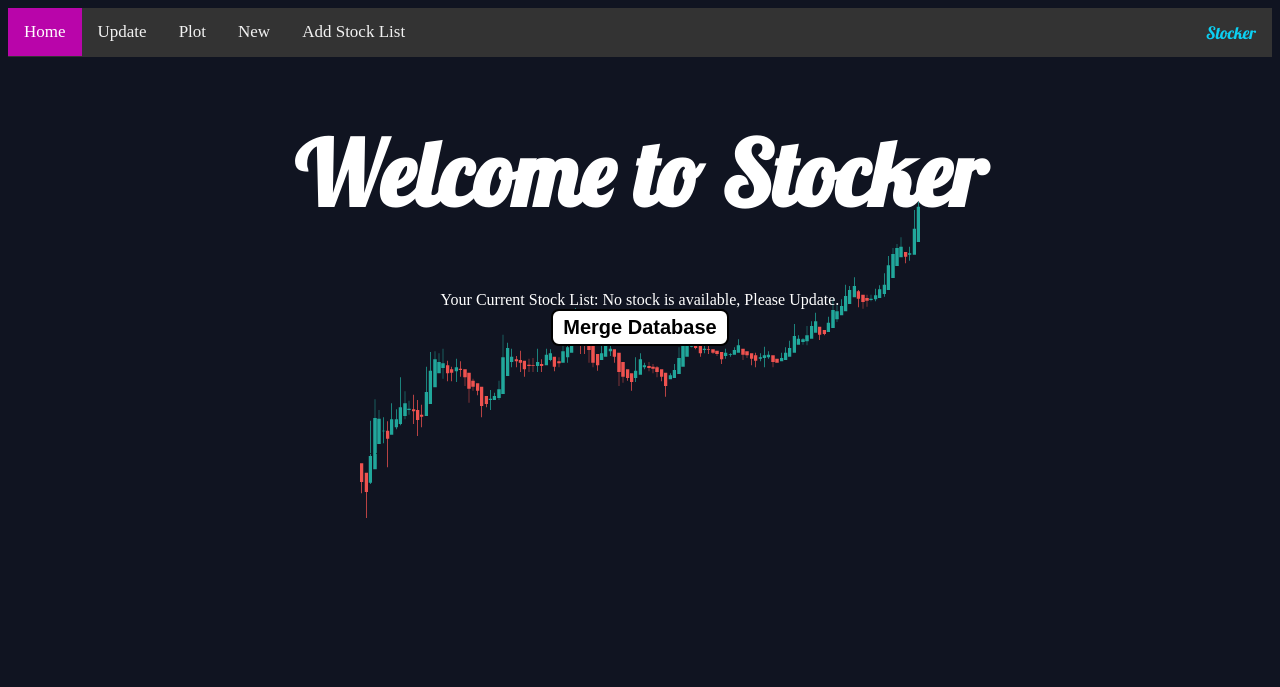
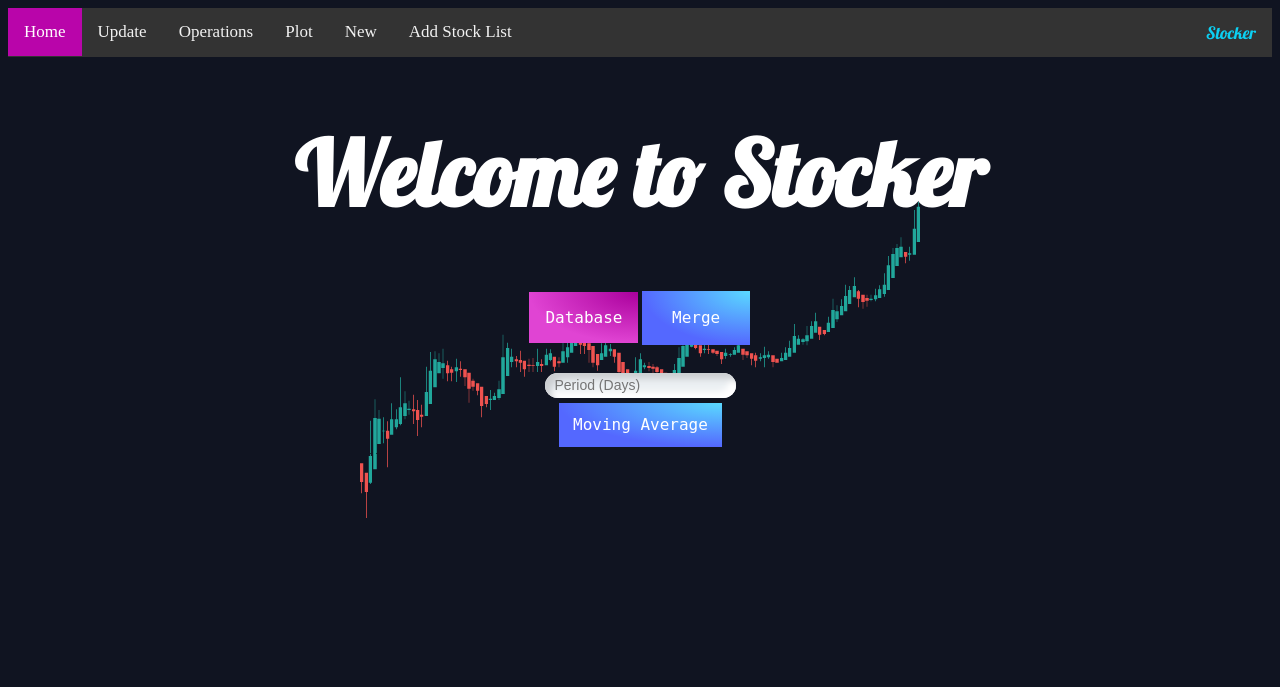
Before and after one commit to AniruddhaMandal/Stocker, a Flask app: page / in a window 1280 px wide. Shown: the top 687 px of the page. Run offline with Flask 2, Linux system fonts and the light colour scheme.

Commit message:
Format Changed: Added Operation Page

```diff
--- a/Downloader/config.json
+++ /dev/null
@@ -1 +0,0 @@
-{"stock_list": [{"name": "ITC", "id": "ITC.NS"}, {"name": "COALINDIA", "id": "COALINDIA.NS"}]}
--- a/Downloader/update.py
+++ b/Downloader/update.py
@@ -5,10 +5,21 @@ import json
 
 _log = catalog.CataLog()
 
+STOCK_DATABASE_NAME_FILE = "Data/config.json"
+
 def update_data():
     os.makedirs(config.CLEAN_OUT_DIR,exist_ok=True)
     os.makedirs(config.RAW_OUT_DIR,exist_ok=True)
-    with open("Downloader/config.json") as f:
+
+    # Handeling Error: If the Data folder is newly created
+    # or the json file is deleted, then the config.json file is created.
+    if "config.json" not in os.listdir('Data/'):
+        f = open(STOCK_DATABASE_NAME_FILE,'w')
+        stock_names = {"stock_list":[]}
+        json.dump(stock_names,f)
+        f.close()
+
+    with open(STOCK_DATABASE_NAME_FILE) as f:
         stock_names = json.load(f)
     for i in stock_names['stock_list']:
         stock_object = stocks.Stock(name=i['name'], id=i['id'])
@@ -19,9 +30,18 @@ def update_data():
             _log.fail(f"Error occured for [{i['id']}].The id ({i['id']}) for the stock {i['name']} might be wrong. Please make sure the id is correct.")
 
 def update_stock_json(new_stock:dict):
-    with open("Downloader/config.json", 'r') as f:
-        stock_names = json.load(f)
+    try:
+        with open(STOCK_DATABASE_NAME_FILE, 'r') as f:
+            stock_names = json.load(f)
+    except:
+        # Handeling Error: If the json file gets deleted.
+        os.makedirs("Data/",exist_ok=True)
+        f = open(STOCK_DATABASE_NAME_FILE,'w')
+        stock_names = {"stock_list":[]}
+        json.dump(stock_names,f)
+        f.close()
 
-    with open("Downloader/config.json", 'w') as f:
-        stock_names['stock_list'].append(new_stock)
+    with open(STOCK_DATABASE_NAME_FILE, 'w') as f:
+        if new_stock not in stock_names['stock_list']:
+            stock_names['stock_list'].append(new_stock)
         json.dump(stock_names,f)
--- a/Stocker/config.py
+++ b/Stocker/config.py
@@ -2,3 +2,4 @@ URL = "https://query1.finance.yahoo.com/v7/finance/download/$stock_name?period1=
 
 RAW_OUT_DIR = 'Data/RawData/'
 CLEAN_OUT_DIR = 'Data/CleanData/'
+MOVING_AVG_DIR = 'Data/MovingAvg/'
--- a/webapi/add_stock.py
+++ b/webapi/add_stock.py
@@ -22,11 +22,9 @@ def add_stock_list():
         return render_template('/add_list.html')
     if request.method == 'POST':
         stock_list = request.form
-        stock_list = stock_list['stock_list'].split(",")
-        print(stock_list)
+        stock_list = stock_list['stock_list'].replace(" ",'').split(",")
 
         for stock_name in stock_list:
-            print(stock_name)
             new_stock = {
                 'name': stock_name,
                 'id' : stock_name+".NS"
--- a/webapi/main.py
+++ b/webapi/main.py
@@ -1,13 +1,19 @@
+import os
+import requests
+import json
+
 from flask import Flask, render_template, request,redirect
-import os
-from Catalog import catalog
 from flask.helpers import url_for
 
 
+from Catalog import catalog
 from Downloader import update
+from Stocker import config
+from Stocker import stocks
 from webapi.add_stock import add_client
 from webapi.plot_request import plot_client
 from webapi.merge_api import merge_client
+from webapi.avg_api import avg_client
 
 _log = catalog.CataLog()
 
@@ -15,14 +21,15 @@ web_client = Flask(__name__)
 web_client.register_blueprint(add_client)
 web_client.register_blueprint(plot_client)
 web_client.register_blueprint(merge_client)
+web_client.register_blueprint(avg_client)
 
 @web_client.route("/")
 def home():
     try:
-        stocks_list = os.listdir("Data/RawData")
+        stocks_list = os.listdir(config.RAW_OUT_DIR)
         return render_template('main.html',stock_list=stocks_list)
     except:
-        return render_template('main.html',stock_list="No stock is available, Please Update.")
+        return render_template('main.html',stock_list=" ")
 
 @web_client.route("/update")
 def update_call():
@@ -35,9 +42,25 @@ def plot_interface():
         return render_template('select_plot.html')
     if request.method == 'POST':
         plot_stock = request.form
-        print(plot_stock)
         return redirect(url_for('plot_interface')+'/'+plot_stock['stock_name']+'/'+plot_stock['stock_id'])
 
+@web_client.route("/ops", methods=['GET','POST'])
+def operations_interface():
+    try:
+        stock_list = os.listdir(config.RAW_OUT_DIR)
+        stock_list = [i.replace(".csv","") for i in stock_list]
+    except:
+        stock_list = " "
+    if request.method == "GET":
+        return render_template("operations.html",stock_list=stock_list)
+
+    if request.method == "POST":
+        operation_requested = list(request.form.keys())[-1]
+        requested_stocks = request.form
+        message = requests.post(f"http://127.0.0.1:5000/{operation_requested}",json=requested_stocks).text
+
+        message = message.split("\n")
+        return render_template("operations.html",stock_list=stock_list,message=message)
 
 if __name__ == "__main__":
     web_client.run(debug=True)
--- a/webapi/static/css/background.css
+++ b/webapi/static/css/background.css
@@ -13,3 +13,41 @@
     color: white;
     text-align: center;
 }
+
+/* Animate Message: Hide Message Box */
+.message-box {
+    -moz-animation: cssAnimation 0s ease-in 5s forwards;
+    /* Firefox */
+    -webkit-animation: cssAnimation 0s ease-in 5s forwards;
+    /* Safari and Chrome */
+    -o-animation: cssAnimation 0s ease-in 5s forwards;
+    /* Opera */
+    animation: cssAnimation 0s ease-in 5s forwards;
+    -webkit-animation-fill-mode: forwards;
+    animation-fill-mode: forwards;
+}
+@keyframes cssAnimation {
+    to {
+        width:0;
+        height:0;
+        overflow:hidden;
+        padding: 0px;
+    }
+}
+@-webkit-keyframes cssAnimation {
+    to {
+        width:0;
+        height:0;
+        visibility:hidden;
+    }
+}
+
+.message-box {
+    font-family:"JetBrains Mono", monospace;
+    background: cornsilk;
+    width: 15%;
+    margin: auto;
+    color: rgb(0, 0, 0);
+    border-radius: 20px;
+    margin-top: 10px;
+}
--- a/webapi/static/css/button.css
+++ b/webapi/static/css/button.css
@@ -1,11 +1,110 @@
 .button {
-    background-color: rgb(255, 255, 255);
-    border: 2px solid rgb(0, 0, 0);
-    color: rgb(0, 0, 0);
-    padding: 5px 10px;
+    align-items: center;
+    appearance: none;
+    background-image: radial-gradient(100% 100% at 100% 0, #5adaff 0, #5468ff 100%);
+    border: 0;
+    border-radius: 0px;
+    box-sizing: border-box;
+    color: #fff;
+    cursor: pointer;
+    font-family: "JetBrains Mono",monospace;
+    justify-content: center;
+    line-height: 1;
+    list-style: none;
+    overflow: hidden;
+    padding: 19px;
+    padding-left: 30px;
+    padding-right: 30px;
+    position: relative;
+    text-align: left;
+    text-decoration: none;
+    transition: box-shadow .15s,transform .15s;
+    user-select: none;
+    -webkit-user-select: none;
+    touch-action: manipulation;
+    white-space: nowrap;
+    will-change: box-shadow,transform;
+    font-size: 16px;
+   }
+
+.button:focus {
+    box-shadow: #3c4fe0 0 0 0 1.5px inset, rgba(45, 35, 66, .4) 0 2px 4px, rgba(45, 35, 66, .3) 0 7px 13px -3px, #3c4fe0 0 -3px 0 inset;
+   }
+
+.button:hover {
+    background-image: radial-gradient(100% 100% at 100% 0, #4fc4e4 0, #4d5edd 100%);
+   }
+
+.button:active {
+    box-shadow: #3c4fe0 0 3px 7px inset;
+    transform: trans-submit-submit-submitlateY(2px);
+   }
+.button-submit {
+  padding: 14px;
+}
+  /* Style The Dropdown Button */
+  .dropbtn {
+    background-color: #7e0173;
+    background-image: radial-gradient(100% 100% at 100% 0, #aa009c 0, #e044d3 100%);
+    color: white;
+    padding: 16px;
+    font-size: 16px;
+    font-family: "JetBrains Mono",monospace;
+    border: none;
+    cursor: pointer;
+  }
+
+  /* The container <div> - needed to position the dropdown content */
+  .dropdown {
+    position: relative;
     display: inline-block;
-    font-size: 20px;
-    cursor: pointer;
-    border-radius: 8px;
-    font-weight: bold;
-}
+  }
+
+  /* Dropdown Content (Hidden by Default) */
+  .dropdown-content {
+    display: none;
+    position: absolute;
+    background-color: #f9f9f9;
+    min-width: 250px;
+    box-shadow: 0px 8px 16px 0px rgba(0,0,0,0.2);
+    z-index: 1;
+    height: 250px;
+    overflow: auto;
+  }
+
+  /* Links inside the dropdown */
+  .dropdown-content a {
+    color: black;
+    padding: 12px 16px;
+    text-decoration: none;
+    display: block;
+  }
+
+  /* Change color of dropdown links on hover */
+  .dropdown-content a:hover {background-color: #f1f1f1}
+
+  /* Show the dropdown menu on hover */
+  .dropdown:hover .dropdown-content {
+    display: block;
+  }
+
+  /* Change the background color of the dropdown button when the dropdown content is shown */
+  .dropdown:hover .dropbtn {
+    background-color: #b905aa;
+  }
+
+  .input-form {
+    text-align: left;
+    margin-top: 10px;
+    margin-bottom: 5px;
+    border: none;
+    outline: none;
+    box-sizing: border-box;
+    background: #ecf0f3;
+    padding: 0px;
+    padding-left: 10px;
+    height: 25px;
+    font-size: 14px;
+    border-radius: 50px;
+    box-shadow: inset 6px 6px 6px #cbced1, inset -6px -6px 6px white;
+  }
--- a/webapi/templates/base.html
+++ b/webapi/templates/base.html
@@ -4,7 +4,8 @@
     <meta charset="UTF-8">
     <meta http-equiv="X-UA-Compatible" content="IE=edge">
     <meta name="viewport" content="width=device-width, initial-scale=1.0">
-    <link rel="stylesheet" href="{{url_for('static',filename='css/navbar.css')}}">    <link rel="stylesheet" href="{{url_for('static',filename='css/background.css')}}">
+    <link rel="stylesheet" href="{{url_for('static',filename='css/navbar.css')}}">
+    <link rel="stylesheet" href="{{url_for('static',filename='css/background.css')}}">
     <link rel="stylesheet" href="{{url_for('static',filename='css/button.css')}}">
     <link rel="preconnect" href="https://fonts.googleapis.com">
     <link rel="preconnect" href="https://fonts.gstatic.com" crossorigin>
@@ -18,6 +19,7 @@
     <div class="topnav">
         <a {{home_active}} href="{{url_for('home')}}"> Home</a>
         <a {{update_active}} href="{{url_for('update_call')}}">Update</a>
+        <a {{operations_active}} href="{{url_for('operations_interface')}}"> Operations</a>
         <a {{plot_active}} href="{{url_for('plot_interface')}}">Plot</a>
         <a {{new_active}} href="{{url_for('add_client.add_stock_form')}}">New</a>
         <a {{list_active}} href="{{url_for('add_client.add_stock_list')}}"> Add Stock List</a>
--- a/webapi/templates/main.html
+++ b/webapi/templates/main.html
@@ -13,9 +13,26 @@ Welcome to Stocker
 {% endblock heading %}
 
 {% block content %}
-Your Current Stock List: {{stock_list}}
-<br>
-<a href="{{url_for('merge_client.merge_database')}}">
-<button type="button" class="button">Merge Database</button>
-</a>
+  <div class="dropdown">
+    <button class="dropbtn">Database</button>
+    <div class="dropdown-content">
+      {% for stock in stock_list%}
+      <a>{{ stock }}</a>
+      {% endfor %}
+    </div>
+  </div>
+
+  <a href="{{url_for('merge_client.merge_database')}}">
+  <button type="button" class="button">Merge</button>
+  </a>
+
+
+  <div>
+    <br>
+    <form action="{{url_for('avg_client.moving_avg_all_api')}}" method="post">
+      <input type="text" value="" placeholder="Period (Days)" name="days" class="input-form" required> <br>
+      <input type="submit" value="Moving Average" class="button button-submit">
+    </form>
+  </div>
+
 {% endblock content%}
```
Also changed, not shown: Downloader/merge.py (deleted, +0 -17 lines), Operations/merge.py (added, +39 -0 lines), Operations/moving_avg.py (added, +10 -0 lines), Stocker/stocks.py (+33 -8 lines), clean_data.py (deleted, +0 -7 lines), webapi/avg_api.py (added, +19 -0 lines), webapi/merge_api.py (+10 -2 lines), webapi/templates/operations.html (added, +33 -0 lines).
